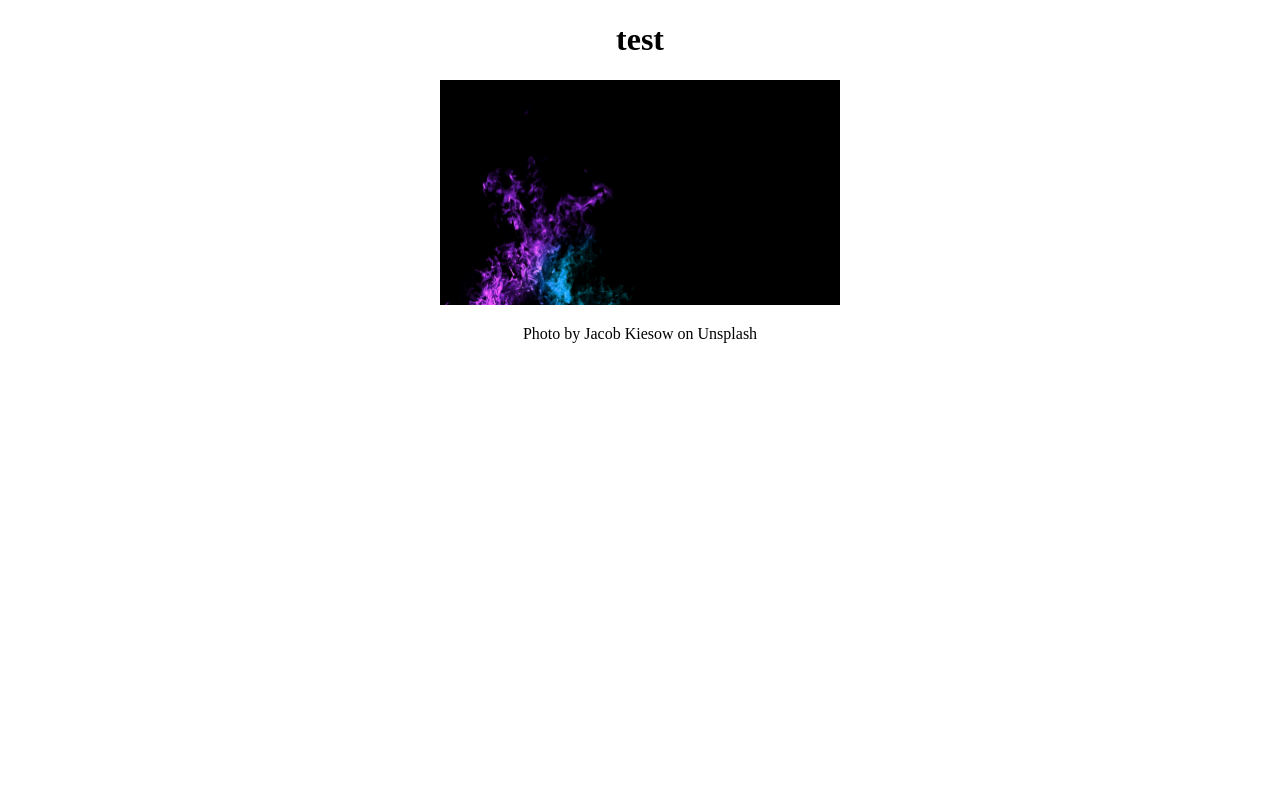
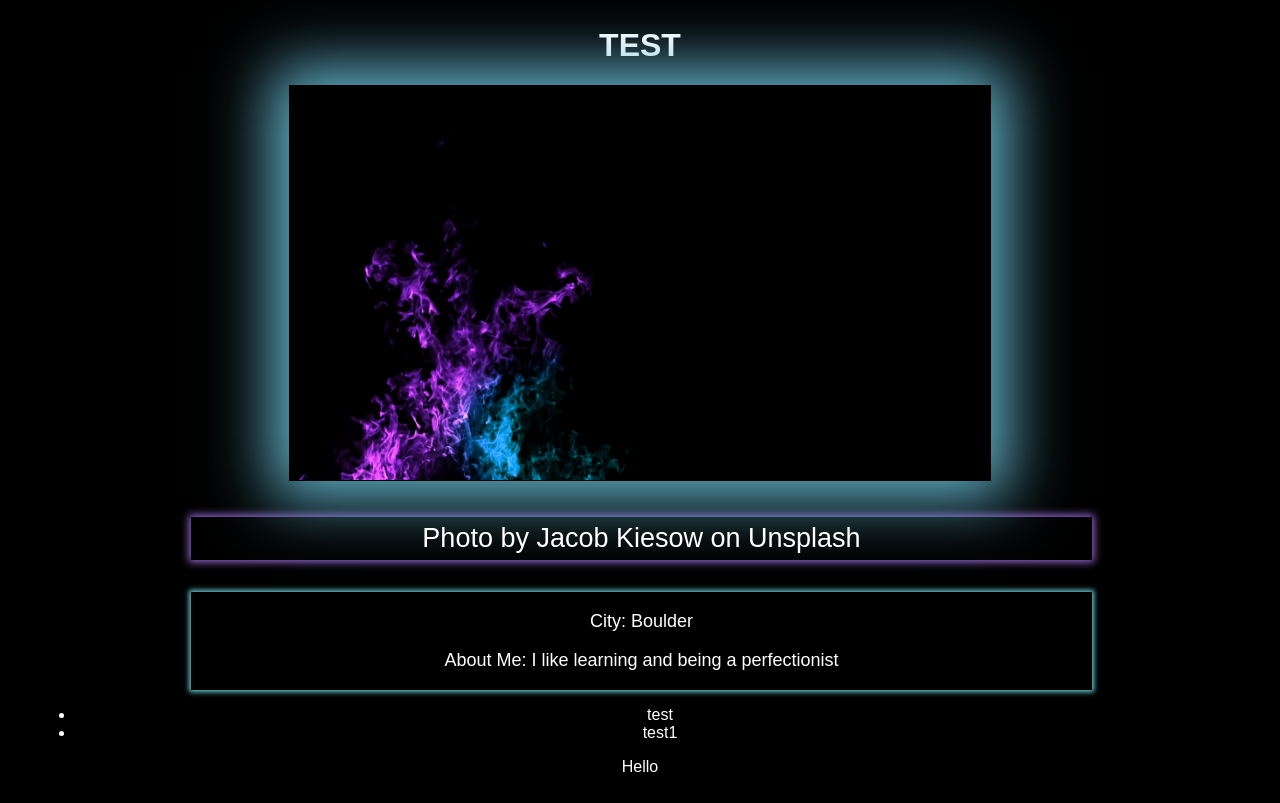
Before and after one commit to jrod4work/Angular, an Angular app in the folder second-app/: page / in a window 1280 px wide. Built offline with nearby package versions, Linux system fonts and the light colour scheme.

Commit message:
Biding Data

```diff
--- a/second-app/src/app/app.component.css
+++ b/second-app/src/app/app.component.css
@@ -0,0 +1,32 @@
+
+  #header {
+    color:white;
+    text-align: center;
+    font-family: Arial, Helvetica, sans-serif;
+    margin: 27px;
+
+  }
+  #header img {
+    text-align: center;
+    max-width: 700px;
+    border: 1px solid black;
+    box-shadow: 0px 0px 60px 17px rgb(103, 187, 211);
+  }
+  #credit {
+    font-family: Arial, Helvetica, sans-serif;
+    margin: 32px;
+    margin-left: 156px;
+    margin-right: 153px;
+    font-size: 27px;
+    box-shadow: 0px 0px 8px 2px rgb(151, 103, 211);
+    padding: 6px;
+  }
+
+  .para {
+    font-size: 18px;
+    font-family: Arial, Helvetica, sans-serif;
+    box-shadow: 0px 0px 5px 2px rgb(103, 200, 211);
+    padding: 1px;
+    margin-left: 156px;
+    margin-right: 153px;
+  }
--- a/second-app/src/app/app.component.html
+++ b/second-app/src/app/app.component.html
@@ -1,8 +1,21 @@
 <!--The content below is only a placeholder and can be replaced.-->
-<div id="header" style="text-align:center">
+<div id="header">
   <h1>
     {{ title }}
+
   </h1>
-  <img width="400" alt="Angular Logo" src="../assets/images/jacob-kiesow-342238-unsplash.jpg">
-  <p>Photo by Jacob Kiesow on Unsplash </p>
+  <img alt="Angular Logo" src="../assets/images/jacob-kiesow-342238-unsplash.jpg">
+  <p id="credit">Photo by Jacob Kiesow on Unsplash </p>
+<div class="para">
+  <p>City: {{obj.city}}</p>
+
+<p>About Me: {{obj.AboutMe}}</p>
 </div>
+
+<ul>
+  <li *ngFor = "let i of arr">{{i}}</li>
+</ul>
+
+<p *ngIf = "isTrue">Hello</p>
+
+</div>
--- a/second-app/src/app/app.component.ts
+++ b/second-app/src/app/app.component.ts
@@ -6,5 +6,12 @@ import { Component } from '@angular/core';
   styleUrls: ['./app.component.css']
 })
 export class AppComponent {
-  title = 'test';
+  title = 'TEST';
+  obj = {
+    city: 'Boulder',
+    AboutMe: 'I like learning and being a perfectionist'
+  }
+  arr = ["test",  "test1"]
+
+  isTrue = true;
 }
--- a/second-app/src/styles.css
+++ b/second-app/src/styles.css
@@ -1 +1,4 @@
 /* You can add global styles to this file, and also import other style files */
+body {
+    background-color: black;
+  }
```
